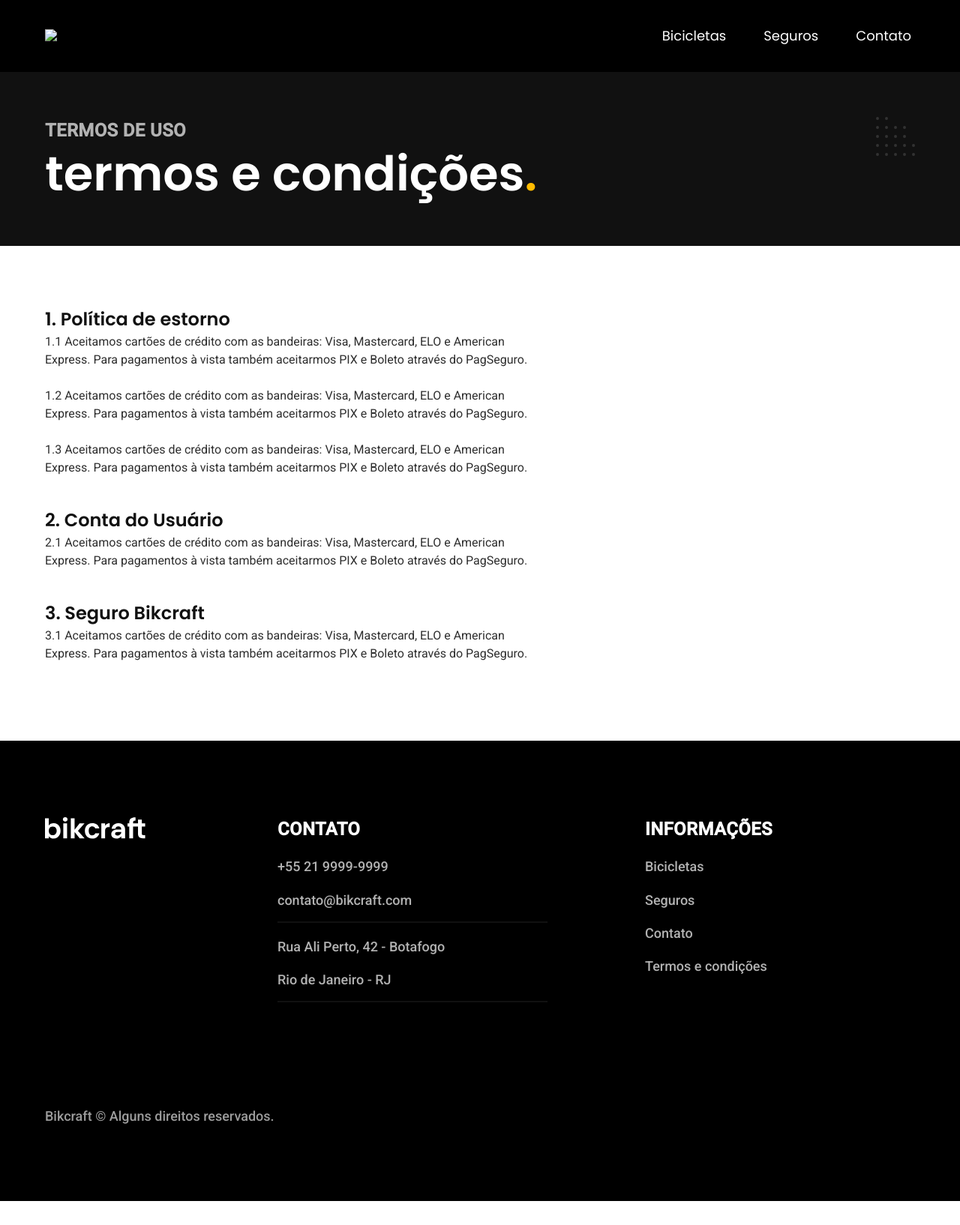
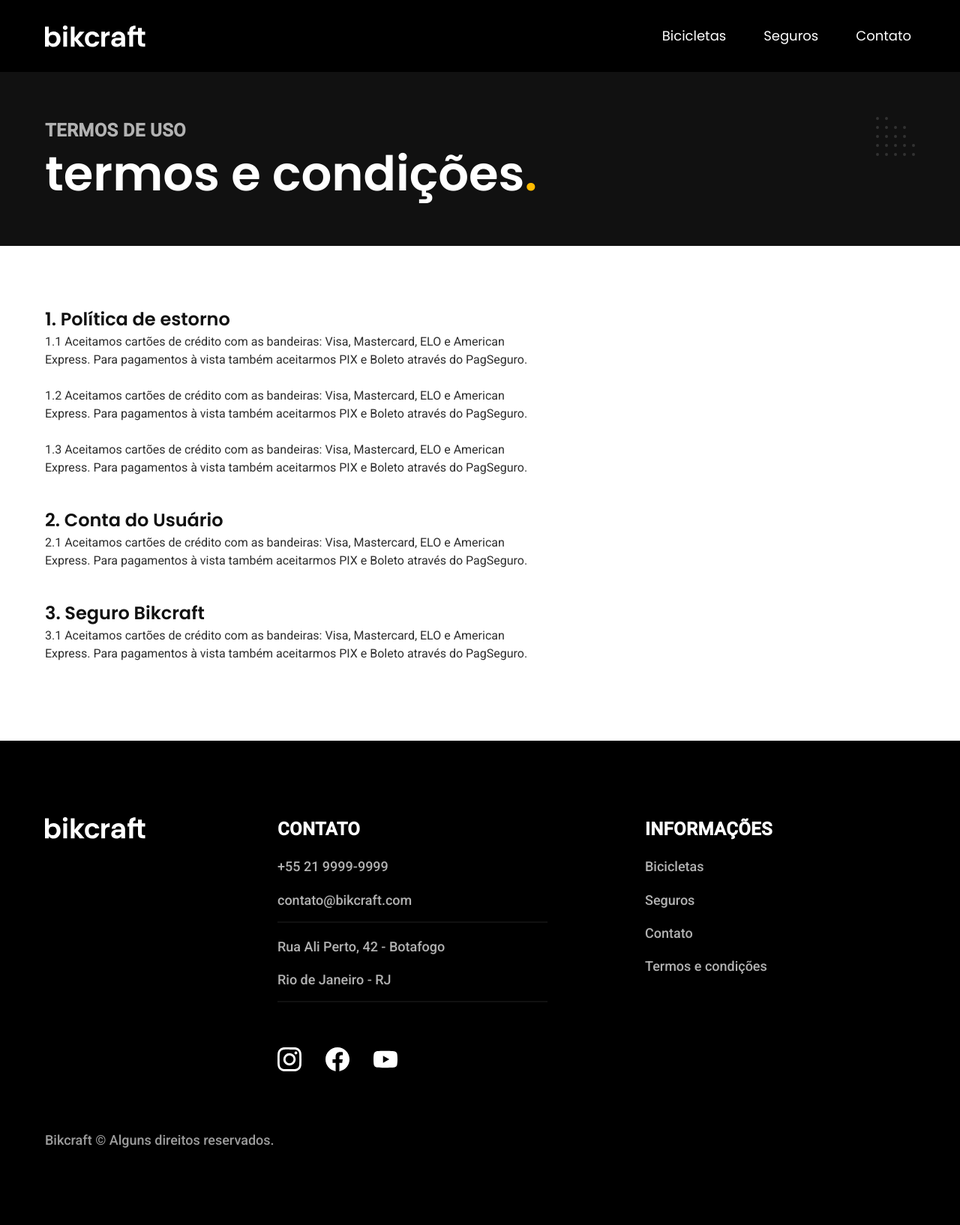
Before and after one commit to MariJardim/bikcraft, a plain HTML site: page termos.html in a window 1280 px wide. Shown: the whole page at 75% size. Before the commit the page ends 1602 px from the top, so only its background shows below. Drawn offline with Linux system fonts and the light colour scheme; the site is published under a folder, as on GitHub Pages, so addresses that start at the root find nothing.

Commit message:
arrumado src da logo e dos icones do footer

```diff
--- a/css/global/header.css
+++ b/css/global/header.css
@@ -16,7 +16,7 @@
   flex-wrap: wrap;
 }
 .menu-link {
-  padding: 16px 5px;
+  padding: 16px 8px;
   display: inline-block; /*quando cair um em cima do outro, não vai dar problema no padding*/
   position: relative;
 }
--- a/termos.html
+++ b/termos.html
@@ -22,7 +22,7 @@
   <header class="header-bg">
     <div class="header container">
       <a href="./">
-        <img classe="logo" src="/img/bikcraft.svg" alt="Bikcraft logo">
+        <img class="logo" src="img/bikcraft.svg" alt="Bikcraft logo">
       </a>
       <nav aria-label="primaria">
         <ul class="header-menu cor-0">
@@ -75,9 +75,9 @@
         </nav>
       </div>
       <div class="footer-redes">
-        <img src="/img/redes/instagram.svg" alt="">
-        <img src="/img/redes/facebook.svg" alt="">
-        <img src="/img/redes/youtube.svg" alt="">
+        <img src="img/redes/instagram.svg" alt="">
+        <img src="img/redes/facebook.svg" alt="">
+        <img src="img/redes/youtube.svg" alt="">
       </div>
       <p class="font-2-m cor-6 footer-copy">Bikcraft © Alguns direitos reservados.</p>
     </div>
```
Also changed, not shown: bicicletas.html (+1 -1 lines), contato.html (+1 -1 lines), index.html (+4 -4 lines), orcamento.html (+1 -1 lines), seguros.html (+4 -4 lines).
